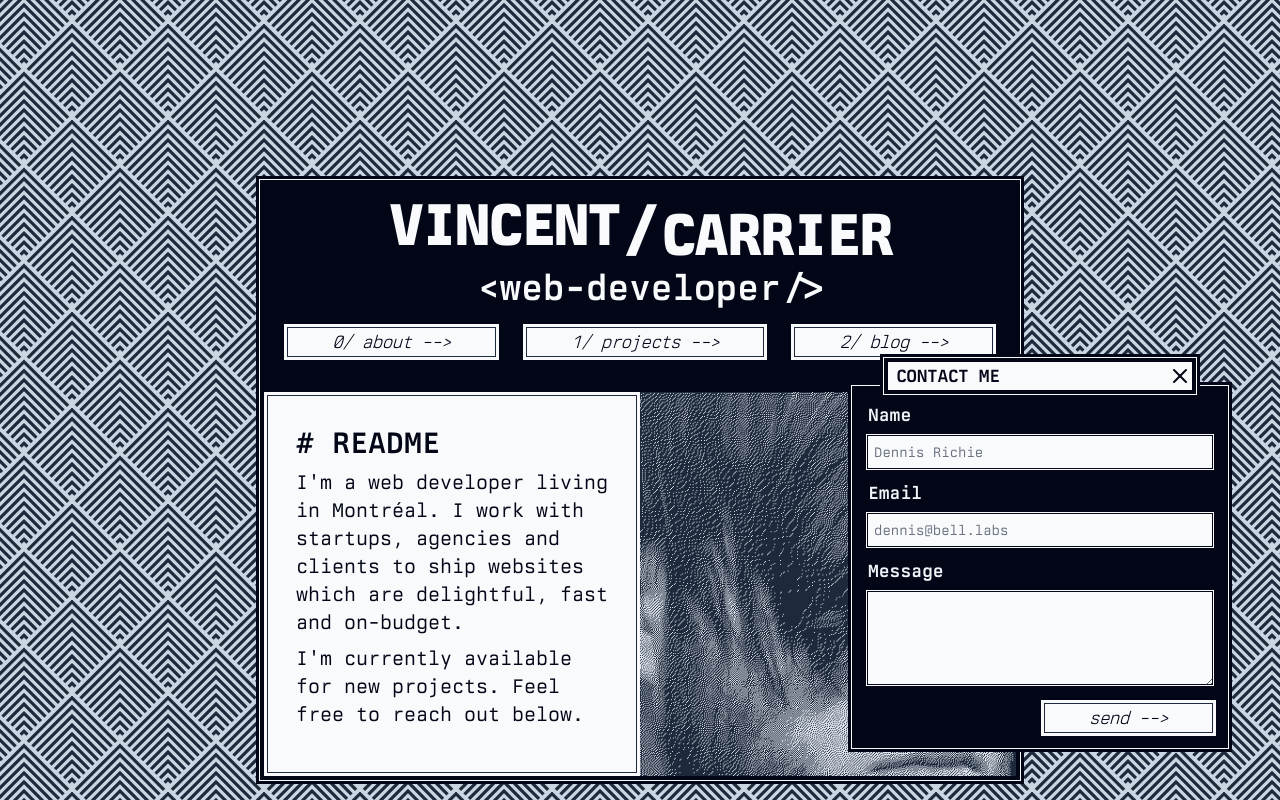
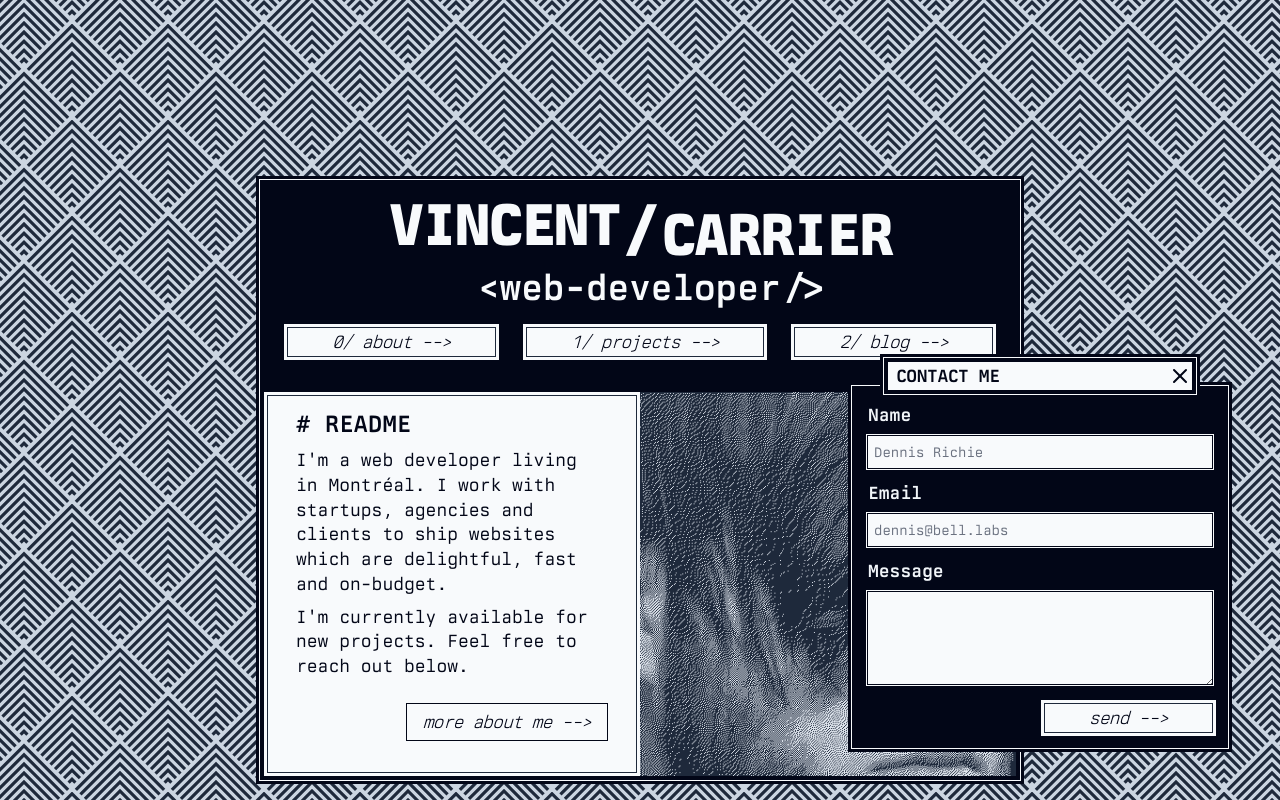
Before and after one commit to Vincent-Carrier/mono.vcar.dev, a SvelteKit app: page / in a window 1280 px wide. Shown: the top 800 px of the page. Built offline with nearby package versions, Linux system fonts and the light colour scheme; what @catppuccin/tailwindcss would draw is missing.

Commit message:
Add 'more about me' button

```diff
--- a/src/routes/+page.svelte
+++ b/src/routes/+page.svelte
@@ -24,19 +24,27 @@
 
 	<main class="flex max-md:flex-col">
 		<div
-			class="h-full w-1/2 bg-slate-50 p-8 outline outline-1 -outline-offset-4 outline-slate-800 md:h-96"
+			class="flex h-full w-1/2 flex-col gap-y-2 bg-slate-50 px-8 py-4 outline outline-1 -outline-offset-4 outline-slate-800 md:h-96"
 		>
-			<h2 class="text-3xl font-bold"># README</h2>
-			<p class="mt-2 text-xl">
+			<h2 class="text-2xl font-bold"># README</h2>
+			<p>
 				I'm a web developer living in Montréal. I work with startups, agencies and clients to ship
 				websites which are delightful, fast and on-budget.
 			</p>
-			<p class="mt-2 text-xl">
-				I'm currently available for new projects. Feel free to reach out below.
-			</p>
+			<p>I'm currently available for new projects. Feel free to reach out below.</p>
+			<button
+				class="mt-4 w-fit self-end border border-slate-950 bg-slate-50 px-4 py-1 text-center text-lg font-light lowercase italic tracking-tighter text-slate-950"
+				>more about me --></button
+			>
 		</div>
 		<img src="/portrait.png" alt="" class="w-1/2" />
 	</main>
 </div>
 
 <ContactMe class="bottom-12 right-12" />
+
+<style lang="postcss">
+	main p {
+		@apply text-lg leading-snug;
+	}
+</style>
--- a/src/routes/contact-me.svelte
+++ b/src/routes/contact-me.svelte
@@ -4,6 +4,7 @@
 	import dvdMenu from '$lib/dvd-menu.svelte'
 	import { scale } from 'svelte/transition'
 	import { linear } from 'svelte/easing'
+	let win = $state() as HTMLElement
 	let handle = $state() as HTMLElement
 	let active = $state(true)
 	let closeCount = $state(0)
@@ -13,7 +14,10 @@
 		if (active && closeCount) {
 			handle.dispatchEvent(new CustomEvent('draggableoff', { bubbles: true }))
 			handle.dispatchEvent(
-				new CustomEvent('dvdstart', { detail: { speed: closeCount * 1.5 }, bubbles: true })
+				new CustomEvent('dvdstart', {
+					detail: { speed: closeCount * 1.5 },
+					bubbles: true
+				})
 			)
 		}
 	})
@@ -30,6 +34,7 @@
 {#if active}
 	<div
 		class={['flex-y-center fixed w-96', className]}
+		bind:this={win}
 		use:draggable={{ handle }}
 		use:dvdMenu
 		transition:scale={{ duration: 200, easing: linear, opacity: 1.0 }}
```
